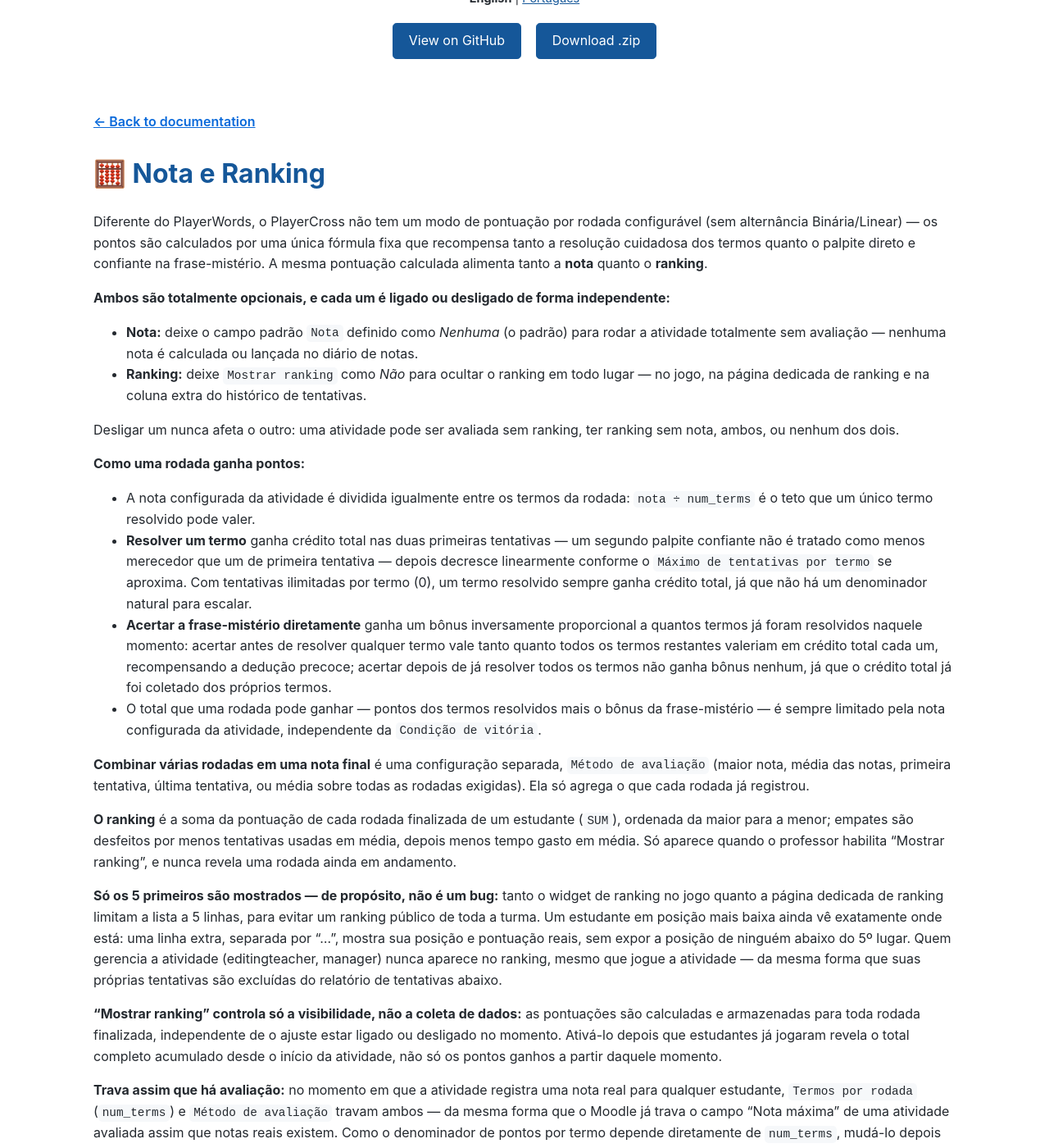
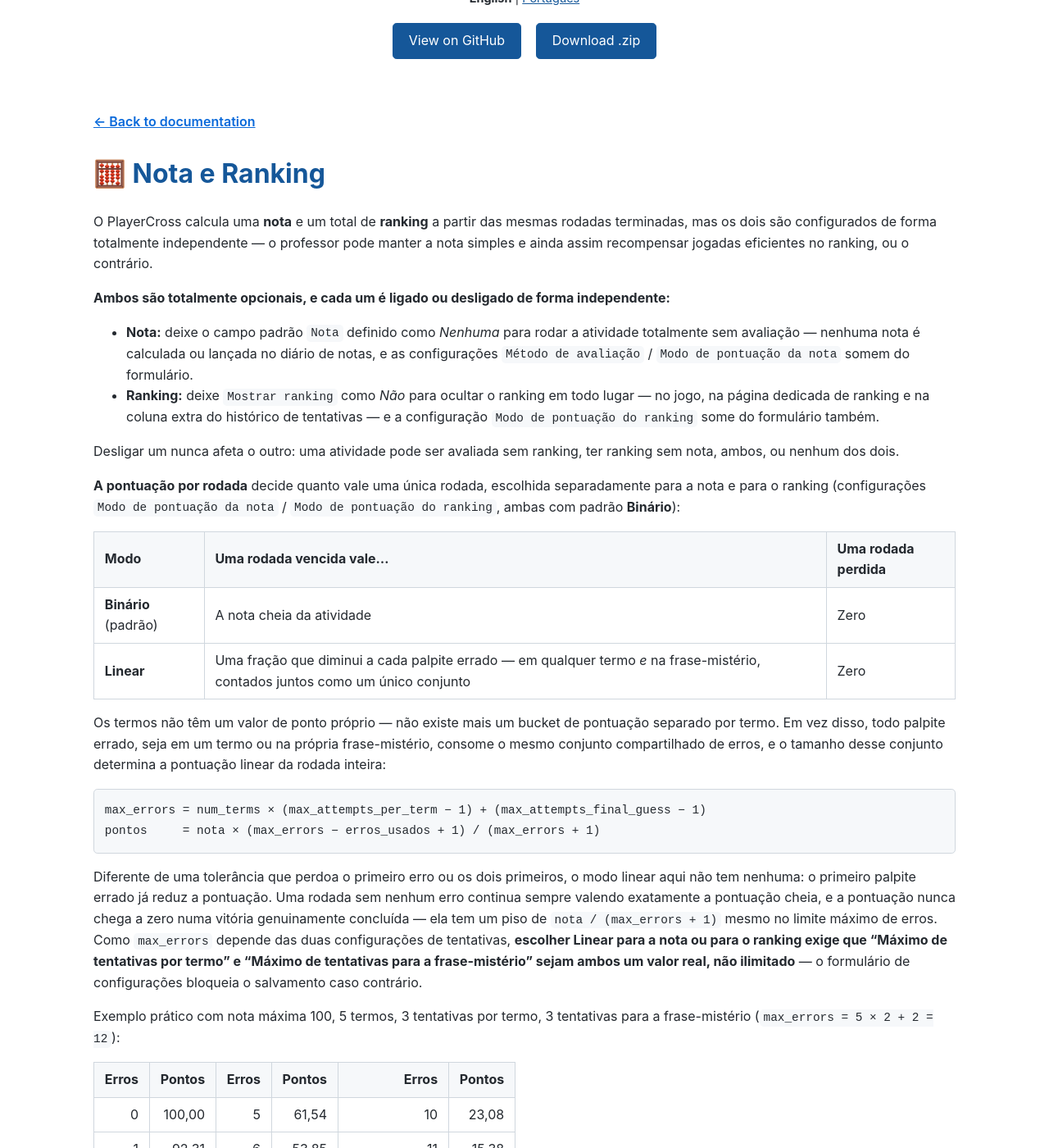
Before and after one commit to jeanlucio/moodle-mod_playercross, a Jekyll site: the page built from docs/pt/grading.md, in a window 1280 px wide and 1400 px high, scrolled down 383 px. Shown: the whole window at 82% size. Built offline with Jekyll 4.4.1, drawn with Linux system fonts in a browser that asks for light colours; our own code applies the rules of GitHub Pages for plain Markdown files; some of the changed text lies outside the part shown.

Commit message:
document the Binary/Linear scoring redesign and final-guess attempt limit
Rewrite grading.md around the new shared error-pool formula, with the
worked-example table (0 through 12 errors) and the capped-grade/uncapped-
ranking early bonus. Update features.md and usage.md's scattered mentions
of the old per-term formula and the previously-unlimited final guess.

````diff
--- a/docs/pt/grading.md
+++ b/docs/pt/grading.md
@@ -1,45 +1,76 @@
 # 🧮 Nota e Ranking
 
-Diferente do PlayerWords, o PlayerCross não tem um modo de pontuação por rodada configurável
-(sem alternância Binária/Linear) — os pontos são calculados por uma única fórmula fixa que
-recompensa tanto a resolução cuidadosa dos termos quanto o palpite direto e confiante na
-frase-mistério. A mesma pontuação calculada alimenta tanto a **nota** quanto o **ranking**.
+O PlayerCross calcula uma **nota** e um total de **ranking** a partir das mesmas rodadas
+terminadas, mas os dois são configurados de forma totalmente independente — o professor pode
+manter a nota simples e ainda assim recompensar jogadas eficientes no ranking, ou o contrário.
 
 **Ambos são totalmente opcionais, e cada um é ligado ou desligado de forma independente:**
 
-* **Nota:** deixe o campo padrão `Nota` definido como *Nenhuma* (o padrão) para rodar a atividade
-  totalmente sem avaliação — nenhuma nota é calculada ou lançada no diário de notas.
+* **Nota:** deixe o campo padrão `Nota` definido como *Nenhuma* para rodar a atividade totalmente
+  sem avaliação — nenhuma nota é calculada ou lançada no diário de notas, e as configurações
+  `Método de avaliação` / `Modo de pontuação da nota` somem do formulário.
 * **Ranking:** deixe `Mostrar ranking` como *Não* para ocultar o ranking em todo lugar — no jogo,
-  na página dedicada de ranking e na coluna extra do histórico de tentativas.
+  na página dedicada de ranking e na coluna extra do histórico de tentativas — e a configuração
+  `Modo de pontuação do ranking` some do formulário também.
 
 Desligar um nunca afeta o outro: uma atividade pode ser avaliada sem ranking, ter ranking sem
 nota, ambos, ou nenhum dos dois.
 
-**Como uma rodada ganha pontos:**
+**A pontuação por rodada** decide quanto vale uma única rodada, escolhida separadamente para a
+nota e para o ranking (configurações `Modo de pontuação da nota` / `Modo de pontuação do
+ranking`, ambas com padrão **Binário**):
 
-* A nota configurada da atividade é dividida igualmente entre os termos da rodada: `nota ÷
-  num_terms` é o teto que um único termo resolvido pode valer.
-* **Resolver um termo** ganha crédito total nas duas primeiras tentativas — um segundo palpite
-  confiante não é tratado como menos merecedor que um de primeira tentativa — depois decresce
-  linearmente conforme o `Máximo de tentativas por termo` se aproxima. Com tentativas ilimitadas
-  por termo (0), um termo resolvido sempre ganha crédito total, já que não há um denominador
-  natural para escalar.
-* **Acertar a frase-mistério diretamente** ganha um bônus inversamente proporcional a quantos
-  termos já foram resolvidos naquele momento: acertar antes de resolver qualquer termo vale tanto
-  quanto todos os termos restantes valeriam em crédito total cada um, recompensando a dedução
-  precoce; acertar depois de já resolver todos os termos não ganha bônus nenhum, já que o crédito
-  total já foi coletado dos próprios termos.
-* O total que uma rodada pode ganhar — pontos dos termos resolvidos mais o bônus da frase-mistério
-  — é sempre limitado pela nota configurada da atividade, independente da `Condição de vitória`.
+| Modo | Uma rodada vencida vale... | Uma rodada perdida |
+|---|---|---|
+| **Binário** (padrão) | A nota cheia da atividade | Zero |
+| **Linear** | Uma fração que diminui a cada palpite errado — em qualquer termo *e* na frase-mistério, contados juntos como um único conjunto | Zero |
+
+Os termos não têm um valor de ponto próprio — não existe mais um bucket de pontuação separado por
+termo. Em vez disso, todo palpite errado, seja em um termo ou na própria frase-mistério, consome
+o mesmo conjunto compartilhado de erros, e o tamanho desse conjunto determina a pontuação linear
+da rodada inteira:
+
+```
+max_errors = num_terms × (max_attempts_per_term − 1) + (max_attempts_final_guess − 1)
+pontos     = nota × (max_errors − erros_usados + 1) / (max_errors + 1)
+```
+
+Diferente de uma tolerância que perdoa o primeiro erro ou os dois primeiros, o modo linear aqui
+não tem nenhuma: o primeiro palpite errado já reduz a pontuação. Uma rodada sem nenhum erro
+continua sempre valendo exatamente a pontuação cheia, e a pontuação nunca chega a zero numa
+vitória genuinamente concluída — ela tem um piso de `nota / (max_errors + 1)` mesmo no limite
+máximo de erros. Como `max_errors` depende das duas configurações de tentativas, **escolher
+Linear para a nota ou para o ranking exige que "Máximo de tentativas por termo" e "Máximo de
+tentativas para a frase-mistério" sejam ambos um valor real, não ilimitado** — o formulário de
+configurações bloqueia o salvamento caso contrário.
+
+Exemplo prático com nota máxima 100, 5 termos, 3 tentativas por termo, 3 tentativas para a
+frase-mistério (`max_errors = 5 × 2 + 2 = 12`):
+
+| Erros | Pontos | Erros | Pontos | Erros | Pontos |
+|---:|---:|---:|---:|---:|---:|
+| 0 | 100,00 | 5 | 61,54 | 10 | 23,08 |
+| 1 | 92,31 | 6 | 53,85 | 11 | 15,38 |
+| 2 | 84,62 | 7 | 46,15 | 12 | 7,69 |
+| 3 | 76,92 | 8 | 38,46 | Não concluída | 0,00 |
+| 4 | 69,23 | 9 | 30,77 | | |
+
+**Bônus de acerto antecipado:** acertar a frase-mistério corretamente antes de resolver qualquer
+termo soma um bônus fixo de 10% da nota da atividade em cima da pontuação base acima. Para a
+**nota**, isso tem um teto no máximo nominal da atividade — uma rodada perfeita já em 100%
+permanece em 100%. Para o **ranking**, não há teto — a mesma rodada perfeita tem seu total de
+ranking em 110, ultrapassando legitimamente a nota nominal, já que o ranking recompensa a dedução
+precoce eficiente além do que um valor de diário de notas consegue representar.
 
 **Combinar várias rodadas em uma nota final** é uma configuração separada, `Método de avaliação`
 (maior nota, média das notas, primeira tentativa, última tentativa, ou média sobre todas as
-rodadas exigidas). Ela só agrega o que cada rodada já registrou.
+rodadas exigidas). Ela funciona da mesma forma independente de a pontuação por rodada acima ser
+Binária ou Linear: ela só agrega o que cada rodada já registrou.
 
-**O ranking** é a soma da pontuação de cada rodada finalizada de um estudante (`SUM`), ordenada
-da maior para a menor; empates são desfeitos por menos tentativas usadas em média, depois menos
-tempo gasto em média. Só aparece quando o professor habilita "Mostrar ranking", e nunca revela
-uma rodada ainda em andamento.
+**O ranking** é a soma dos pontos de ranking de cada rodada finalizada de um estudante (`SUM`),
+ordenada da maior para a menor; empates são desfeitos por menos tentativas usadas em média,
+depois menos tempo gasto em média. Só aparece quando o professor habilita "Mostrar ranking", e
+nunca revela uma rodada ainda em andamento.
 
 **Só os 5 primeiros são mostrados — de propósito, não é um bug:** tanto o widget de ranking no
 jogo quanto a página dedicada de ranking limitam a lista a 5 linhas, para evitar um ranking
@@ -49,22 +80,26 @@ ninguém abaixo do 5º lugar. Quem gerencia a atividade (editingteacher, manager
 ranking, mesmo que jogue a atividade — da mesma forma que suas próprias tentativas são excluídas
 do relatório de tentativas abaixo.
 
-**"Mostrar ranking" controla só a visibilidade, não a coleta de dados:** as pontuações são
-calculadas e armazenadas para toda rodada finalizada, independente de o ajuste estar ligado ou
+**"Mostrar ranking" controla só a visibilidade, não a coleta de dados:** os pontos de ranking são
+calculados e armazenados para toda rodada finalizada, independente de o ajuste estar ligado ou
 desligado no momento. Ativá-lo depois que estudantes já jogaram revela o total completo
-acumulado desde o início da atividade, não só os pontos ganhos a partir daquele momento.
+acumulado desde o início da atividade, não só os pontos ganhos a partir daquele momento — nada se
+perde, e nada precisa ser "recuperado" desligando e religando o ajuste.
 
 **Trava assim que há avaliação:** no momento em que a atividade registra uma nota real para
-qualquer estudante, `Termos por rodada` (`num_terms`) e `Método de avaliação` travam ambos — da
-mesma forma que o Moodle já trava o campo "Nota máxima" de uma atividade avaliada assim que notas
-reais existem. Como o denominador de pontos por termo depende diretamente de `num_terms`, mudá-lo
-depois que já existem pontuações reais faria rodadas anteriores e posteriores valerem coisas
-diferentes; travá-lo garante que toda rodada já registrada permaneça internamente consistente
-durante toda a vida da atividade.
+qualquer estudante, `Termos por rodada`, `Método de avaliação`, `Máximo de tentativas por termo`,
+`Máximo de tentativas para a frase-mistério`, `Modo de pontuação da nota` e `Modo de pontuação do
+ranking` travam todos — da mesma forma que o Moodle já trava o campo "Nota máxima" de uma
+atividade avaliada assim que notas reais existem. Como o orçamento de erros da fórmula linear é
+uma função direta do número de termos e das duas configurações de tentativas, mudar qualquer um
+deles depois que já existem pontuações reais faria rodadas anteriores e posteriores valerem
+coisas diferentes; travá-los garante que toda rodada já registrada permaneça internamente
+consistente durante toda a vida da atividade.
 
 **Histórico de tentativas:** cada estudante pode revisar suas rodadas passadas — frase-mistério,
-termos resolvidos, tentativas usadas, tempo e pontuação — pela página de histórico da barra de
-ferramentas. Quem gerencia a atividade vê a mesma página se transformar em um relatório cobrindo
-todos os estudantes: uma tabela, ordenável clicando em qualquer cabeçalho de coluna, e filtrável
-para um único estudante. Assim como o ranking, nunca inclui as próprias tentativas de um gestor,
-mesmo que ele tenha jogado a atividade.
+termos resolvidos, tentativas usadas, tempo, pontuação da nota e (quando o ranking está ativado)
+pontos de ranking — pela página de histórico da barra de ferramentas. Quem gerencia a atividade vê
+a mesma página se transformar em um relatório cobrindo todos os estudantes: uma tabela, ordenável
+clicando em qualquer cabeçalho de coluna, e filtrável para um único estudante. Assim como o
+ranking, nunca inclui as próprias tentativas de um gestor, mesmo que ele tenha jogado a
+atividade.
````
Also changed, not shown: docs/en/features.md (+5 -4 lines), docs/en/grading.md (+75 -42 lines), docs/en/usage.md (+2 -2 lines), docs/pt/features.md (+5 -4 lines), docs/pt/usage.md (+2 -2 lines).
